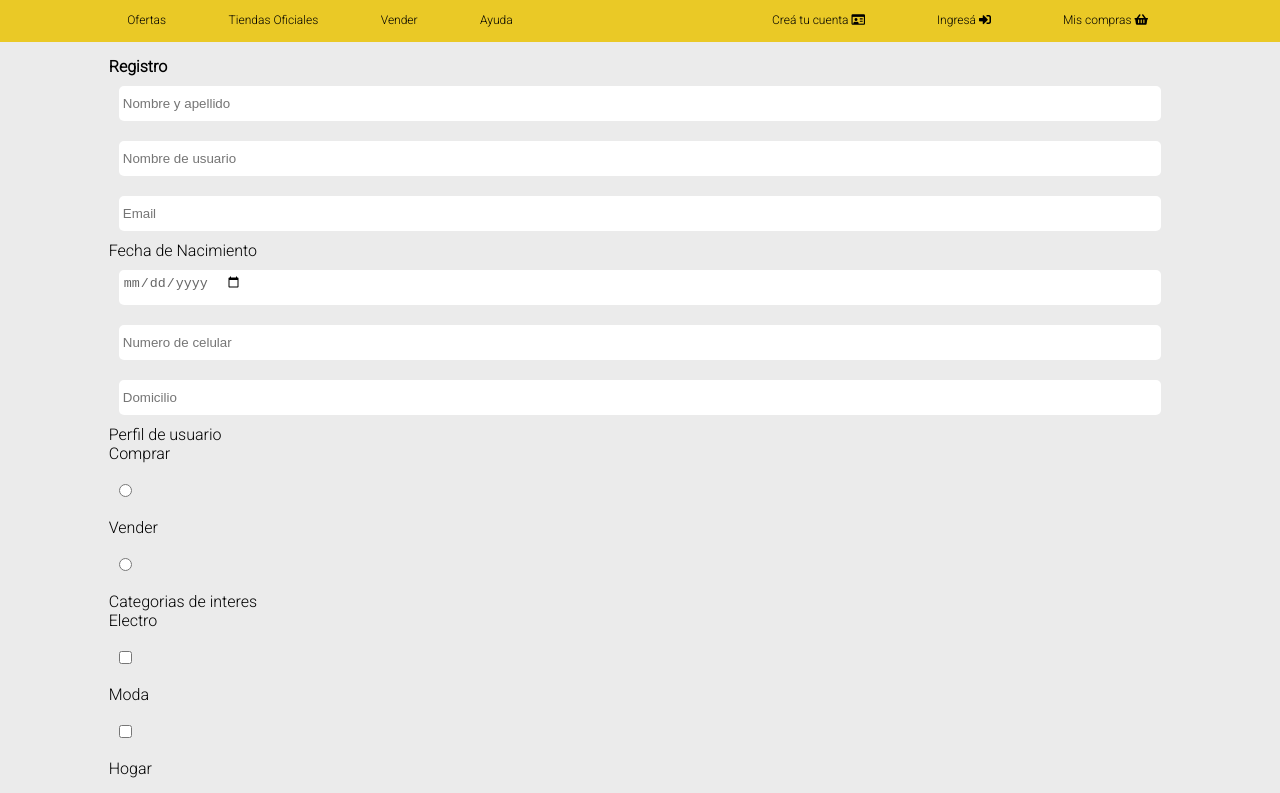
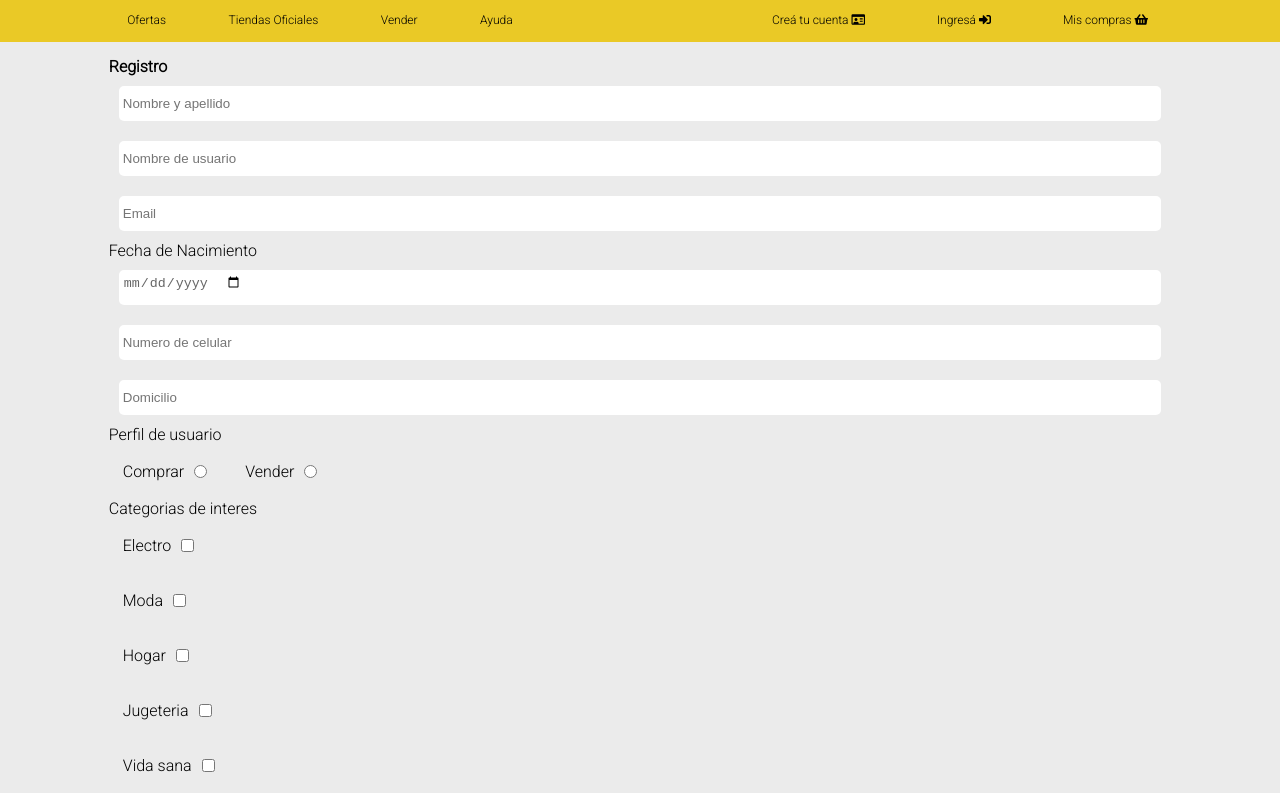
Before and after one commit to MartinAltuna/mercadoliebre, a website: page views/register.html in a window 1280 px wide. Shown: the part 159-952 px from the top of the page. Drawn offline with Linux system fonts and the light colour scheme; files that its build step writes are made by us from their sources; files whose address does not match are found by name.

Commit message:
avance en el css de la pagina de registro

```diff
--- a/public/css/styles.css
+++ b/public/css/styles.css
@@ -172,6 +172,8 @@ article div.main-article{
 
 .flex-container {
     display: flex;
+    justify-content: space-between;
+    align-items: flex-end;
 }
 
 .price{
@@ -179,7 +181,7 @@ article div.main-article{
 }
 
 .discount {
-    width: 30%;
+    width: 70%;
 }
 
 .products{
@@ -222,6 +224,36 @@ article div.main-article{
     align-items: flex-start;
     justify-content: flex-start;
 }
+
+.radio {
+    display: flex;
+    flex-direction: row;
+}
+
+.radio div{
+    height: 35px;
+    padding: 4px;
+    margin: 10px;
+    display: flex;
+    flex-direction: row;
+    align-items: center;
+}
+
+.checkbox {
+    display: flex;
+    flex-direction: column;
+}
+
+.checkbox div{
+    height: 35px;
+    padding: 4px;
+    margin: 10px;
+    display: flex;
+    flex-direction: row;
+    align-items: center;
+}
+
+
 
 @media (min-width: 425px){
 
--- a/views/register.html
+++ b/views/register.html
@@ -60,24 +60,38 @@
         <label for="adress"></label>
             <input class="controls" type="text" name="adress" id="adress" placeholder="Domicilio">
         <label for="perfil">Perfil de usuario</label>
-        <label>
+        <label class="radio">
+            <div>
                 Comprar
                 <input class="controls" type="radio" name="perfil" id="perfil" value="Comprar">
+            </div>
+            <div>
                 Vender
                 <input class="controls" type="radio" name="perfil" id="perfil" value="Vender">
+            </div>
         </label>
         <label for="interes">Categorias de interes</label>
-        <label>
+        <label class="checkbox">
+            <div>
                 Electro
                 <input class="controls" type="checkbox" name="interes" id="interes" value="Electro">
+            </div>
+            <div>
                 Moda
                 <input class="controls" type="checkbox" name="interes" id="interes" value="Moda">
+            </div>
+            <div>
                 Hogar
             <input class="controls" type="checkbox" name="interes" id="interes" value="Hogar">
+            </div>
+            <div>
                 Jugeteria
                 <input class="controls" type="checkbox" name="interes" id="interes" value="Jugeteria">
+            </div>
+            <div>
                 Vida sana
                 <input class="controls" type="checkbox" name="interes" id="interes" value="Vida sana">
+            </div>
         </label>
         <label for="userphoto">Insertar foto de perfil</label>
             <input class="control" type="image" name="userphoto" id="userphoto">
```
Also changed, not shown: views/home.html (+14 -0 lines). Lines whose indentation alone changed are shown as unchanged.
